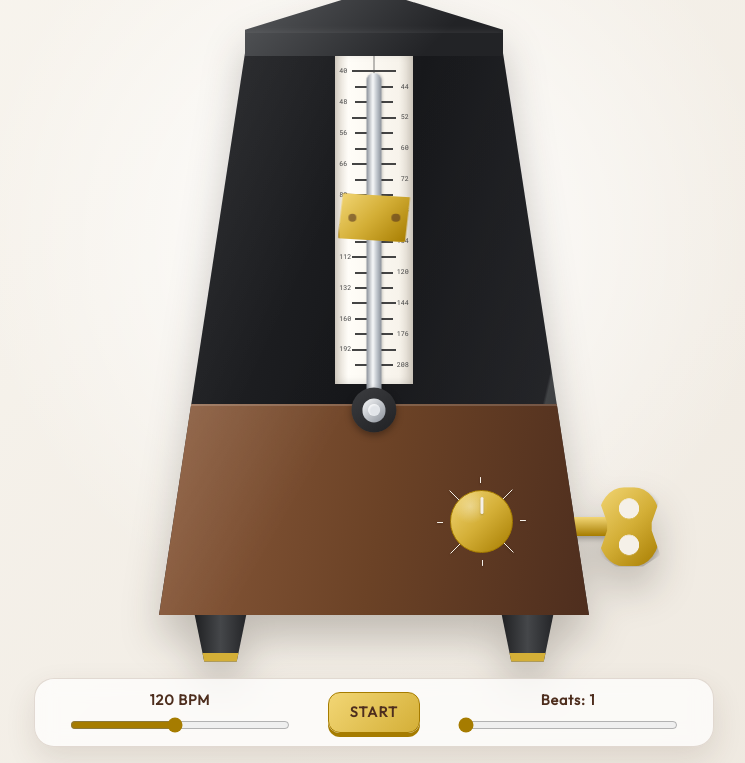
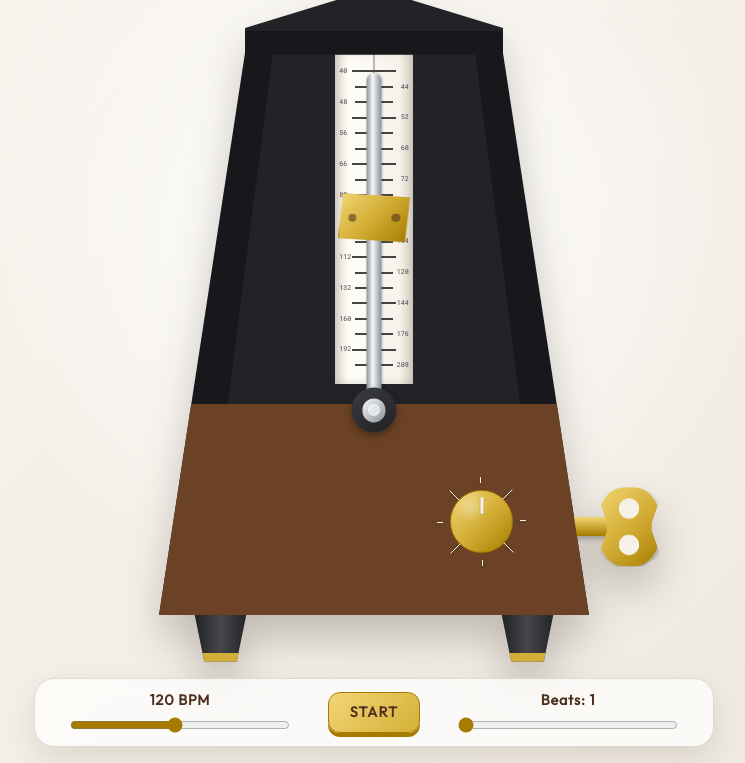
Before and after one commit to a-jadczak/metronome, a plain HTML site: page index.html in a window 1280 px wide. Shown: the part 92-855 px from the top of the page, without its empty margins (266-1011 px from the left). Drawn offline with Linux system fonts and the light colour scheme.

Commit message:
refactor: metronome styles

```diff
--- a/src/scripts/constant/settings.js
+++ b/src/scripts/constant/settings.js
@@ -2,6 +2,7 @@ export const DEFAULT_TEMPO = 120;
 export const DEFAULT_BEATS = 1;
 export const WEIGHT_TRAVEL_PERCENT = 75;
 export const BEAT_KNOB_ROTATION_DEGREE = 45;
+export const TEMPO_SCALE_STEP = 2;
 export const WINDING_KEY_ANIMATION = "flip-forward 0.5s linear";
 export const PLAYBACK_STATE = Object.freeze({
   IDLE: "idle",
--- a/src/scripts/metronome/view.js
+++ b/src/scripts/metronome/view.js
@@ -5,6 +5,7 @@ import {
   WINDING_KEY_ANIMATION,
 } from "../constant/settings.js";
 import { TEMPOS } from "../constant/tempos.js";
+import { TEMPO_SCALE_STEP } from "../constant/settings.js";
 import {
   beatKnobElement,
   beatsSlider,
@@ -36,8 +37,6 @@ const PLAYBACK_UI = Object.freeze({
     windingKeyAnimation: "",
   },
 });
-
-const TEMPO_SCALE_STEP = 2;
 
 export function renderTempoScale() {
   tempoScaleBoard.innerHTML = TEMPOS.filter(
--- a/src/styles/components/metronome/frame.css
+++ b/src/styles/components/metronome/frame.css
@@ -7,13 +7,13 @@
 
 .metronome__head {
   position: absolute;
-  top: -1.5%;
+  top: -1.75%;
   left: 20%;
   z-index: 7;
   width: 60%;
   height: 10%;
   overflow: hidden;
-  background: linear-gradient(135deg, #57595c 0%, #222326 75%);
+  background-color: #222326;
   clip-path: var(--metronome-head);
 }
 
@@ -24,7 +24,7 @@
   bottom: 0;
   left: 0;
   height: 35%;
-  box-shadow: 0 -2px 6px rgba(255, 255, 255, 0.08);
+  background-color: #17181b;
 }
 
 .metronome__body {
@@ -34,19 +34,20 @@
   bottom: var(--body-bottom);
   left: 0;
   z-index: 0;
-  background: /* TODO: Refactor this*/ linear-gradient(
-    103deg,
-    #505256 0%,
-    #3b3d40 9%,
-    #222326 9.5%,
-    #17181b 48%,
-    #292a2e 83%,
-    #4b4d50 83.5%,
-    #36383b 100%
-  );
+  background-color: #17181b;
   clip-path: var(--trapezoid);
 }
 
+.metronome__body::before {
+  content: "";
+  position: absolute;
+  inset: 0%;
+  top: -10%;
+  margin: 3rem;
+  background-color: #222326;
+  clip-path: var(--trapezoid);
+}
+/*
 .metronome__body::after {
   content: "";
   position: absolute;
@@ -57,7 +58,7 @@
     transparent 36%,
     rgba(0, 0, 0, 0.2)
   );
-}
+} */
 
 .metronome__case {
   position: absolute;
@@ -67,18 +68,20 @@
   z-index: 3;
   height: var(--case-height);
   overflow: hidden;
-  background:
+  /* background:
     linear-gradient(120deg, rgba(255, 255, 255, 0.12), transparent 35%),
     linear-gradient(
       100deg,
       var(--wood-light),
       var(--wood) 52%,
       var(--wood-dark)
-    );
+    ); */
+
+  background-color: var(--wood);
   clip-path: var(--metronome-case);
 }
 
-.metronome__case::before {
+/* .metronome__case::before {
   content: "";
   position: absolute;
   top: 0;
@@ -86,4 +89,4 @@
   left: 0%;
   height: 2px;
   background-color: rgba(255, 255, 255, 0.16);
-}
+} */
```
Also changed, not shown: 2 other files.
